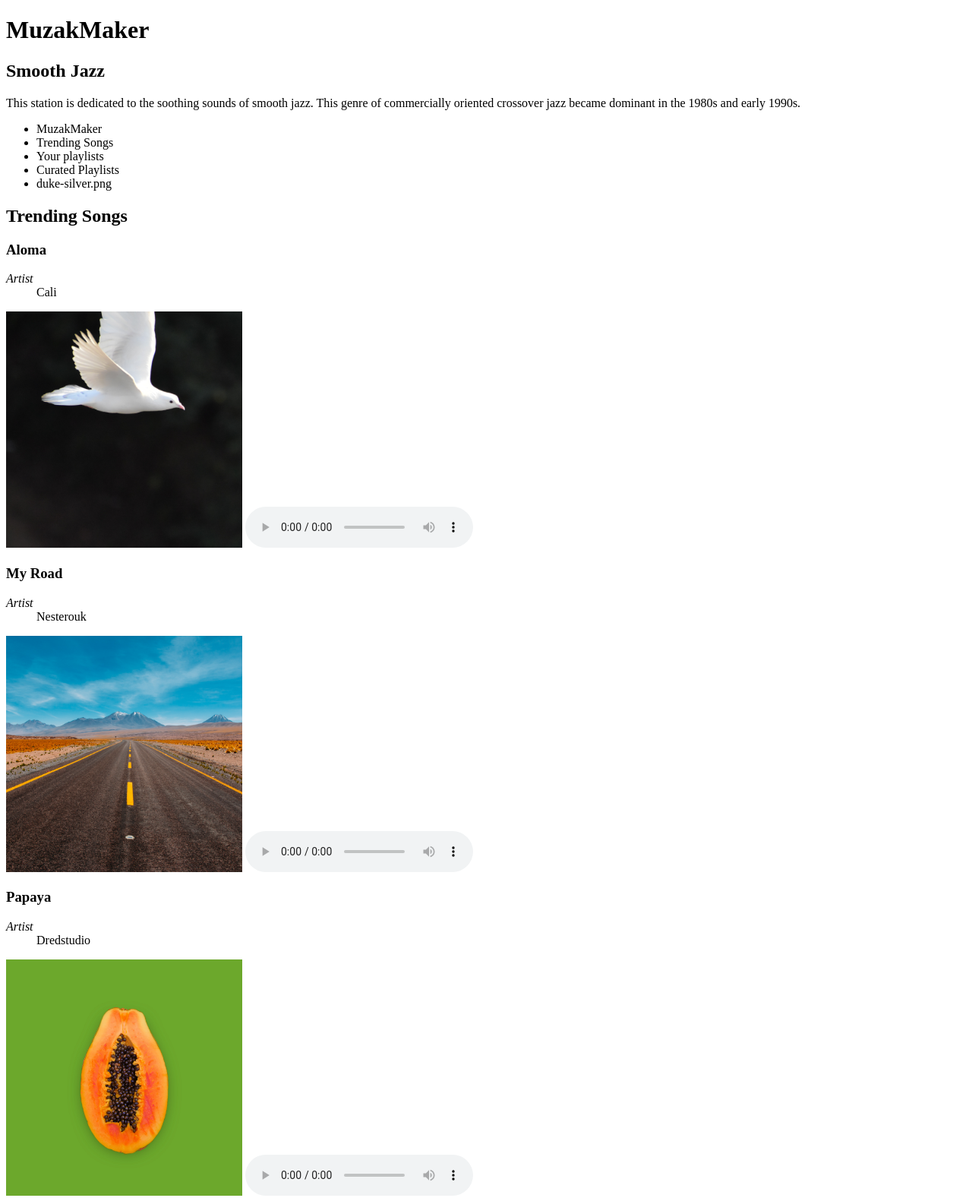
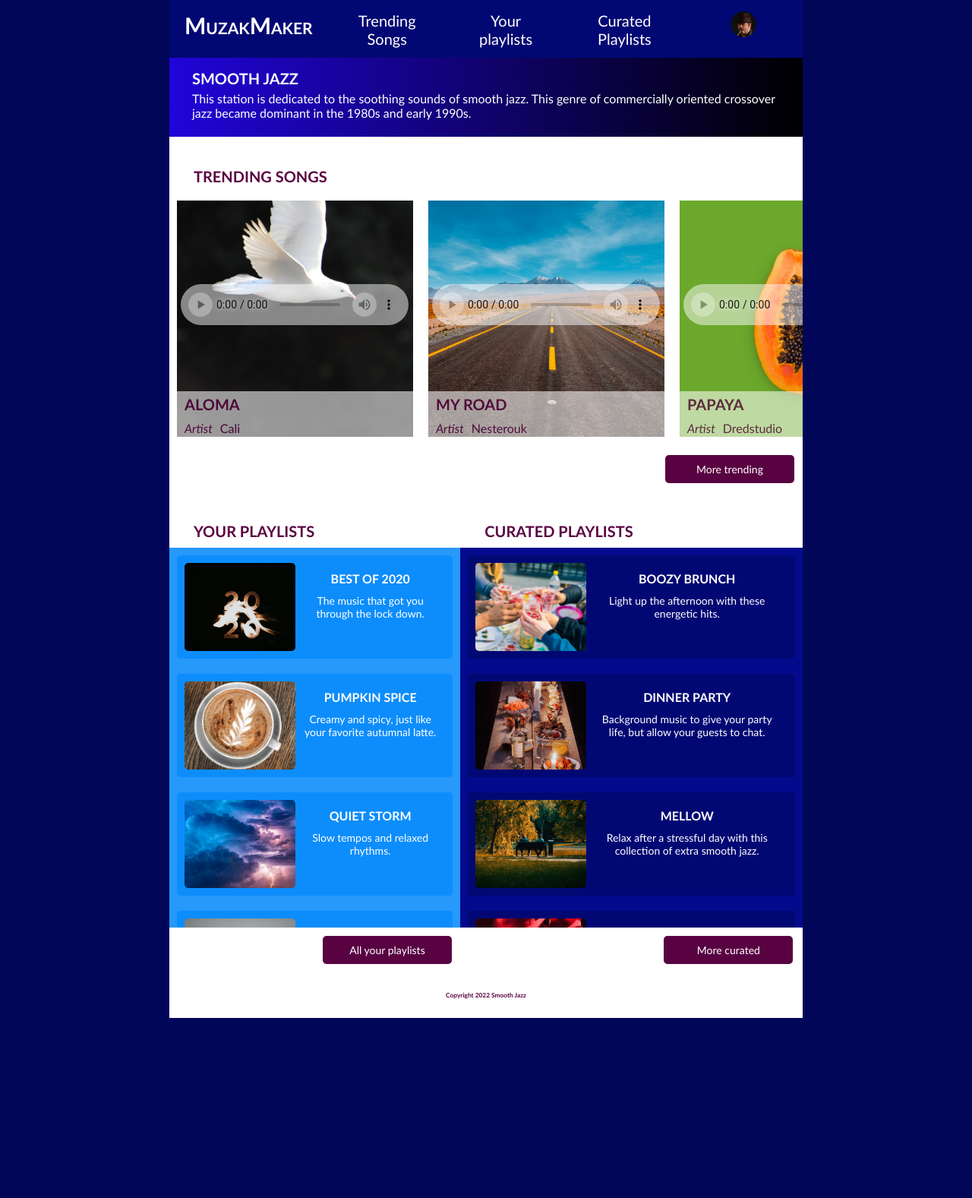
Before and after one commit to lamjp/streamingmedia, a plain HTML site: page index.html in a window 1280 px wide. Shown: the top 1577 px of the page at 76% size. After the commit the page ends 1340 px from the top, so only its background shows below. Drawn offline with Linux system fonts and the light colour scheme.

Commit message:
Commit 4
Update and fix HTML | Create CSS

```diff
--- a/index.html
+++ b/index.html
@@ -4,141 +4,163 @@
     <meta charset="UTF-8">
     <meta http-equiv="X-UA-Compatible" content="IE=edge">
     <meta name="viewport" content="width=device-width, initial-scale=1.0">
-    <title>Document</title>
+    <title>MuzakMaker</title>
+    <link rel="stylesheet" href="styles.css">
 </head>
 <body>
-    <header>
-        <h1>MuzakMaker</h1>
+    <header class="header">
+        <h1><a href="#home">MuzakMaker</a></h1>
+        <nav>
+            <input class="menu-btn" type="checkbox" id="menu-btn">
+            <label class="menu-icon" for="menu-btn"><span> </span></label>
+            <ul>
+                <li><a href="#home">MuzakMaker</a></li>
+                <li><a href="#trending">Trending <br>Songs</a></li>
+                <li><a href="#your">Your <br>playlists</a></li>
+                <li><a href="#curated">Curated <br>Playlists</a></li>
+                <li><a href="#user"><img src="images/duke-silver.png" alt="user profile picture"></a></li>
+            </ul>
+        </nav>
         <h2>Smooth Jazz</h2>
         <p>This station is dedicated to the soothing sounds of smooth jazz. This genre of commercially oriented crossover jazz became dominant in the 1980s and early 1990s.</p>
-
-        <ul>
-            <li>MuzakMaker</li>
-            <li>Trending Songs</li>
-            <li>Your playlists</li>
-            <li>Curated Playlists</li>
-            <li>duke-silver.png</li>
-        </ul>
     </header>
     <main>
-        <section>
+        <section id="trending">
             <h2>Trending Songs</h2>
+            <div class="scroll">
+            <section>
                 <div>
                     <h3>Aloma</h3>
                     <dl>
                         <dt><i>Artist</i></dt>
                         <dd>Cali</dd>
                     </dl>
-                    <img src="images/aloma-cover.png" alt="Aloma cover image">
-                    <audio controls src="audio/aloma.mp3">
-                    Your browser does not support the audio element.
-                    </audio>
                 </div>
+                <img src="images/aloma-cover.png" alt="white dove on black background">
+                <audio controls src="audio/aloma.mp3">
+                    Your browser does not support the <code>audio</code> element.
+                </audio>
+            </section>
+            <section>
                 <div>
                     <h3>My Road</h3>
                     <dl>
                         <dt><i>Artist</i></dt>
                         <dd>Nesterouk</dd>
                     </dl>
-                    <img src="images/my-road-cover.png" alt="My Road cover image">
-                    <audio controls src="audio/my-road.mp3">
-                    Your browser does not support the audio element.
-                    </audio>
                 </div>
+                <img src="images/my-road-cover.png" alt="road on desert highway">
+                <audio controls src="audio/my-road.mp3">
+                    Your browser does not support the <code>audio</code> element.
+                </audio>
+            </section>
+            <section>
                 <div>
                     <h3>Papaya</h3>
                     <dl>
                         <dt><i>Artist</i></dt>
                         <dd>Dredstudio</dd>
                     </dl>
-                    <img src="images/papaya-cover.png" alt="Papaya cover image">
-                    <audio controls src="audio/papaya.mp3">
-                    Your browser does not support the audio element.
-                    </audio>
                 </div>
+                <img src="images/papaya-cover.png" alt="papaya midsection on green background">
+                <audio controls src="audio/papaya.mp3">
+                    Your browser does not support the <code>audio</code> element.
+                </audio>
+            </section>
+            <section>
                 <div>
                     <h3>Smoothies</h3>
                     <dl>
                         <dt><i>Artist</i></dt>
                         <dd>Black Rhomb</dd>
                     </dl>
-                    <img src="images/smoothies-cover.png" alt="Smoothies cover image">
-                    <audio controls src="audio/smoothies.mp3">
-                    Your browser does not support the audio element.
-                    </audio>
                 </div>
+                <img src="images/smoothies-cover.png" alt="smoothie in a glass with fruits">
+                <audio controls src="audio/smoothies.mp3">
+                    Your browser does not support the <code>audio</code> element.
+                </audio>
+            </section>
+            <section>
                 <div>
                     <h3>Successful Performance</h3>
                     <dl>
                         <dt><i>Artist</i></dt>
                         <dd>Ricky Bombino</dd>
                     </dl>
-                    <img src="images/successful-performance-cover.png" alt="Successful Performance cover image">
-                    <audio controls>
-                        <source src="audio/successful-performance.mp3">
-                    Your browser does not support the audio element.
-                    </audio>
                 </div>
-            <p>More trending</p>
+                <img src="images/successful-performance-cover.png" alt="man in red shirt celebrating in front of blue brick wall">
+                <audio controls>
+                    <source src="audio/successful-performance.mp3">
+                Your browser does not support the <code>audio</code> element.
+                </audio>
+            </section>
+            </div>
+            <p><a href="#" class="more">More trending</a></p>
         </section>
-        <section>
+        <div id="flex">
+        <section id="playlists">
             <h2>Your Playlists</h2>
-            <div>
-                <img src="images/best-of-2020-cover.png" alt="best of 2020 cover image">
+            <div class="scroll">
+            <section>
+                <img src="images/best-of-2020-cover.png" alt="20 20 with stylized lines">
                 <h3>Best of 2020</h3>
                 <p>The music that got you through the lock down.</p>
-            </div>
-            <div>
-                <img src="images/pumpkin-spice-cover.png" alt="pumpkin spice image">
+            </section>
+            <section>
+                <img src="images/pumpkin-spice-cover.png" alt="coffee art on a wood table">
                 <h3>Pumpkin Spice</h3>
                 <p>Creamy and spicy, just like your favorite autumnal latte.</p>
-            </div>
-            <div>
-                <img src="images/quiet-storm-cover.png" alt="quiet storm cover image">
+            </section>
+            <section>
+                <img src="images/quiet-storm-cover.png" alt="blue clouds with purple lightning">
                 <h3>Quiet Storm</h3>
                 <p>Slow tempos and relaxed rhythms.</p>
-            </div>
-            <div>
-                <img src="images/smooth-jazz-cover.png" alt="smooth jazz cover image">
+            </section>
+            <section>
+                <img src="images/smooth-jazz-cover.png" alt="man with glasses on grey background">
                 <h3>Smooth Jazz</h3>
                 <p>The pioneers of smooth jazz.</p>
-            </div>
-            <div>
-                <img src="images/smooth-study-cover.png" alt="smooth study cover image">
+            </section>
+            <section>
+                <img src="images/smooth-study-cover.png" alt="person in tan sweater typing on a laptop">
                 <h3>Smooth Study</h3>
                 <p>Background music to keep you going while you study.</p>
+            </section>
             </div>
-        <p>All your playlists</p>
+            <p><a href="#" class="more">All your playlists</a></p>
         </section>
-        <section>
+        <section id="curated">
             <h2>Curated Playlists</h2>
-            <div>
-                <img src="images/boozy-brunch-cover.png" alt="boozy brunch cover image">
+            <div class="scroll">
+            <section>
+                <img src="images/boozy-brunch-cover.png" alt="cheers with alcoholic drinks on a table">
                 <h3>Boozy Brunch</h3>
                 <p>Light up the afternoon with these energetic hits.</p>
-            </div>
-            <div>
-                <img src="images/dinner-party-cover.png" alt="dinner party cover image">
+            </section>
+            <section>
+                <img src="images/dinner-party-cover.png" alt="thanksgiving style spread with candles and wine">
                 <h3>Dinner Party</h3>
                 <p>Background music to give your party life, but allow your guests to chat.</p>
-            </div>
-            <div>
-                <img src="images/mellow-cover.png" alt="mellow cover image">
+            </section>
+            <section>
+                <img src="images/mellow-cover.png" alt="two people sitting on a park bench">
                 <h3>Mellow</h3>
                 <p>Relax after a stressful day with this collection of extra smooth jazz.</p>
-            </div>
-            <div>
-                <img src="images/jazz-chill-cover.png" alt="jazz and chill cover image">
+            </section>
+            <section>
+                <img src="images/jazz-chill-cover.png" alt="red flower petals">
                 <h3>Jazz and Chill</h3>
                 <p>Set the mood with these silky sounds.</p>
-            </div>
-            <div>
-                <img src="images/smooth-saxophone-cover.png" alt="smooth saxophone cover image">
+            </section>
+            <section>
+                <img src="images/smooth-saxophone-cover.png" alt="line of saxophonists performing">
                 <h3>Jazz Saxophone</h3>
                 <p>The greatest collection of your sax favorites.</p>
+            </section>
             </div>
-            <p>More curated</p>
+            <p><a href="#" class="more">More curated</a></p>
         </section>
+    </div>
     </main>
     <footer>
         <small>Copyright 2022 Smooth Jazz</small>
--- /dev/null
+++ b/styles.css
@@ -0,0 +1,405 @@
+/*Mobile First*/
+html {
+    background-color: #020659;
+}
+body {
+    margin: 0 auto;
+    max-width: 375px;
+    background-color: #FFFFFF;
+    color: #FFFFFF;
+    font-family: Optima, sans-serif;
+}
+/*Text*/
+h2, h3 {
+    text-transform: uppercase;
+    font-weight: bold;
+}
+h1 {
+    text-align: center;
+    font-weight: bold;
+    font-size: 30px;
+    font-variant: small-caps;
+}
+h2 {
+    font-size: 20px;
+    color: #590242;
+}
+#trending h3 {
+    font-size: 20px;
+    color: #590242;
+}
+dt {
+    font-size: 16px;
+    color: #590242;
+}
+dd {
+    font-size: 16px;
+    color: #590242;
+}
+.more {
+    font-size: 14px;
+    color: #FFFFFF;
+}
+#playlists h3, #curated h3 {
+    font-size: 16px;
+    color: #FFFFFF;
+}
+#playlists p, #curated p {
+    font-size: 14px;
+    color: #FFFFFF;
+}
+footer {
+    font-weight: bold;
+    font-size: 10px;
+    color: #590242;
+}
+/*Header*/
+header {
+    background: linear-gradient(to right, #2104D9, #000000);
+    height: 230px;
+}
+header h1 {
+    position: relative;
+    left: 70px;
+    margin-top: 0;
+    top: 5px;
+    padding: 20px;
+    width: 200px;
+    z-index: 2;
+}
+header h1 a {
+    list-style: none;
+    text-decoration: none;
+    color: #FFFFFF;
+}
+header h1:hover {
+    background-color: #590242;
+}
+header h2 {
+    color: #FFFFFF;
+}
+header h2, header p {
+    position: relative;
+    top: -90px;
+    margin: 5px 30px;
+}
+nav {
+    position: relative;
+    top: -97px;
+    padding: 10px;
+    background-color: #020873;
+}
+/*Header Hamburger Menu*/
+ul {
+    position: absolute;
+    overflow: hidden;
+    max-height: 0;
+    transition: max-height .2s ease-out;
+    padding: 0;
+    margin: 0;
+    left: 0px;
+    top: 81px;
+    width: 375px;
+    z-index: 1;
+}
+li {
+    background-color: #2104D9;
+    list-style-type: none;
+    font-size: 20px;
+    text-align: center;
+    margin: 0 auto;
+    padding: 15px 0;
+}
+li:first-of-type {
+    display: none;
+    font-size: 30px;
+    font-weight: bold;
+    font-variant: small-caps;
+}
+li:hover {
+    background-color: #590242;
+}
+li a {
+    text-decoration: none;
+    color: #FFFFFF;
+}
+label {
+    cursor: pointer;
+    display: inline-block;
+    padding: 28px 20px;
+    position: relative;
+    user-select: none;
+}
+label span {
+    background-color: #ffffff;
+    display: block;
+    height: 2px;
+    position: relative;
+    transition: background-color .2s ease-out;
+    width: 18px;
+}
+label span:before, label span:after {
+    background: #ffffff;
+    content: '';
+    display: block;
+    height: 100%;
+    position: absolute;
+    transition: all .2s ease-out;
+    width: 100%;
+}
+label span:before {
+    top: 5px;
+}
+label span:after {
+    top: -5px;
+}
+input {
+    display: none;
+}
+input:checked ~ ul {
+    max-height: 500px;
+}
+input:checked ~ label span {
+    background: transparent;
+}
+input:checked ~ label span:before {
+    transform: rotate(-45deg);
+}
+input:checked ~ label span:after {
+    transform: rotate(45deg);
+}
+input:checked ~ label:not(.steps) span:before, input:checked ~ label:not(.steps) span:after {
+    top: 0;
+}
+/*Main Area*/
+main h2 {
+    margin: 40px 0 10px 32px;
+}
+/*Main Scroll Function*/
+.scroll {
+    display:grid;
+    grid-template-columns: repeat(5,1fr);
+    overflow-x: auto;
+    overflow-y: hidden;
+}
+.scroll section {
+    margin: 10px;
+    position: relative;
+}
+.scroll div {
+    position: absolute;
+    top: 251px;
+    background-color: rgba(255, 255, 255, .75);
+    opacity: .75;
+    padding: 5px;
+    height: 50px;
+    width: 350px;
+}
+#trending ::-webkit-scrollbar {
+    width: 15px;
+}
+#trending ::-webkit-scrollbar-track {
+    box-shadow: inset 0 0 15px #590242;
+}
+#trending ::-webkit-scrollbar-thumb {
+    background: #590242;
+    border-radius: 5px;
+}
+#trending ::-webkit-scrollbar-thumb:hover {
+    background: #020659;
+}
+#playlists ::-webkit-scrollbar, #curated ::-webkit-scrollbar {
+    width: 15px;
+}
+#playlists ::-webkit-scrollbar-track, #curated ::-webkit-scrollbar-track  {
+    box-shadow: inset 0 0 15px #020659;
+}
+#playlists ::-webkit-scrollbar-thumb, #curated ::-webkit-scrollbar-thumb {
+    background: #020659;
+    border-radius: 5px;
+}
+#playlists ::-webkit-scrollbar-thumb:hover, #curated ::-webkit-scrollbar-thumb:hover {
+    background: #FFFFFF;
+}
+/*Main More Buttons*/
+.more {
+    text-decoration: none;
+    background-color: #590242;
+    color: #FFFFFF;
+    border-radius: 5px;
+    padding: 10px;
+    width: 150px;
+    display: block;
+    text-align: center;
+    margin: 10px 0 30px 20px;
+}
+.more:hover {
+    background-color: #020659;
+}
+/*Main Trending*/
+#trending {
+    color:#590242;
+}
+#trending h3 {
+    margin: 0 0 0 5px;
+}
+dl {
+    display: flex;
+    margin: 10px 0 0 5px;
+}
+dd {
+    margin: 0 10px;
+}
+#trending p {
+    margin: 11px;
+}
+/*Main Trending Audio*/
+audio {
+    position: absolute;
+    bottom: 150px;
+    left: 5px;
+}
+audio::-webkit-media-controls-mute-button {
+    background-color: #FFFFFF;
+    border-radius: 50%;
+}
+audio::-webkit-media-controls-play-button {
+    background-color: #FFFFFF;
+    border-radius: 50%;
+}
+audio::-webkit-media-controls-enclosure {
+    background-color: rgba(255, 255, 255, .5)
+}
+/*Main Your Playlists*/
+#playlists div {
+    background-color: #2699FB;
+}
+#playlists section {
+    background-color: #0D8DFB;
+    padding: 10px;
+    border-radius: 5px;
+    cursor: pointer;
+}
+#playlists section:hover {
+    background-color: #590242;
+}
+#playlists h3, #playlists p {
+    text-align: center;
+    margin: 11px;
+}
+/*Main Curated Playlists*/
+#curated div {
+    background-color: #030A8C;
+}
+#curated section {
+    background-color: #020873;
+    padding: 10px;
+    border-radius: 5px;
+    cursor: pointer;
+}
+#curated section:hover {
+    background-color: #590242;
+}
+#curated h3, #curated p {
+    text-align: center;
+    margin: 11px;
+}
+footer small {
+    display: block;
+    padding: 25px;
+    text-align: center;
+    color: #590242;
+}
+/*Desktop View*/
+@media screen and (min-width:834px) {
+    body {
+        max-width: 834px;
+    }
+    header {
+        height: 180px;
+    }
+    header h1 {
+        display: none;
+        left: 0px;
+        top: 0px;
+        width: 160px;
+    }
+    nav {
+        top: 0px;
+        background-color: #020873;
+        height: 56px;
+    }
+    ul {
+        left: 0;
+        top: 0;
+        width: 834px;
+        overflow: visible;
+        position: absolute;
+        display: grid;
+        grid-template-columns: 1fr 1fr 1fr 1fr 1fr;
+    }
+    li {
+        background-color: transparent;
+        padding-left: 20px;
+        padding-right: 20px;
+    }
+    li:first-of-type {
+        display: inline;
+    }
+    header h2, header p {
+        top: 10px;
+    }
+    label span, input {
+        display: none;
+    }
+    #playlists .scroll, #curated .scroll {
+        display: grid;
+        grid-template-columns: 1fr;
+        overflow-x: hidden;
+        overflow-y: auto;
+        height: 500px;
+    }
+    #playlists section, #curated section {
+        display: grid;
+        grid-template-areas:
+            "img h3"
+            "img p"
+    }
+    #playlists img, #curated img {
+        grid-area: img;
+    }
+    #playlists h3, #curated h3 {
+        grid-area: h3;
+        margin-bottom: -30px;
+    }
+    #playlists p, #curated p {
+        grid-area: p;
+    }
+    #flex {
+        display: flex;
+    }
+    #playlists ::-webkit-scrollbar, #curated ::-webkit-scrollbar {
+        width: 15px;
+    }
+    #playlists ::-webkit-scrollbar-track, #curated ::-webkit-scrollbar-track  {
+        box-shadow: inset 0 0 15px #020659;
+    }
+    #playlists ::-webkit-scrollbar-thumb, #curated ::-webkit-scrollbar-thumb {
+        background: #020659;
+        border-radius: 5px;
+    }
+    #playlists ::-webkit-scrollbar-thumb:hover, #curated ::-webkit-scrollbar-thumb:hover {
+        background: #FFFFFF;
+    }
+    section .more {
+        margin: 0;
+        position: relative;
+        left: 642px;
+    }
+    #playlists .more {
+        left: 191px;
+    }
+    #curated .more  {
+        left : 257px;
+    }
+}
```
Also changed, not shown: 1 other file.
